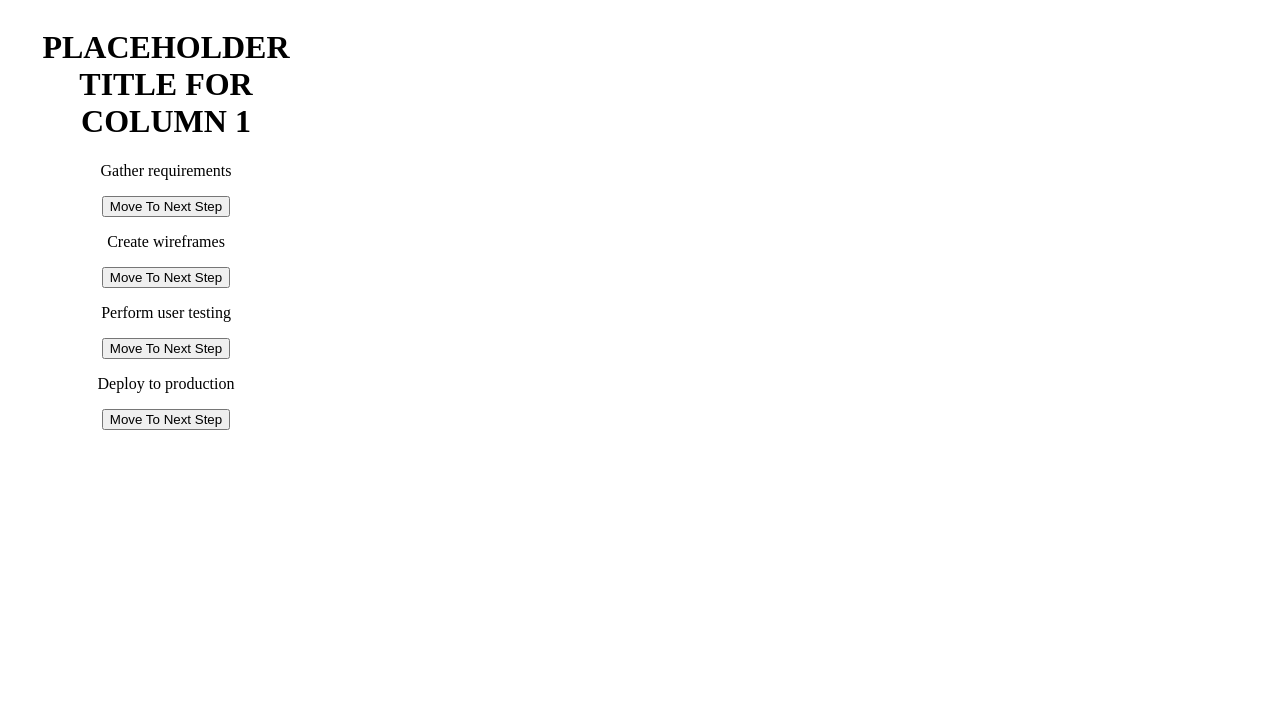
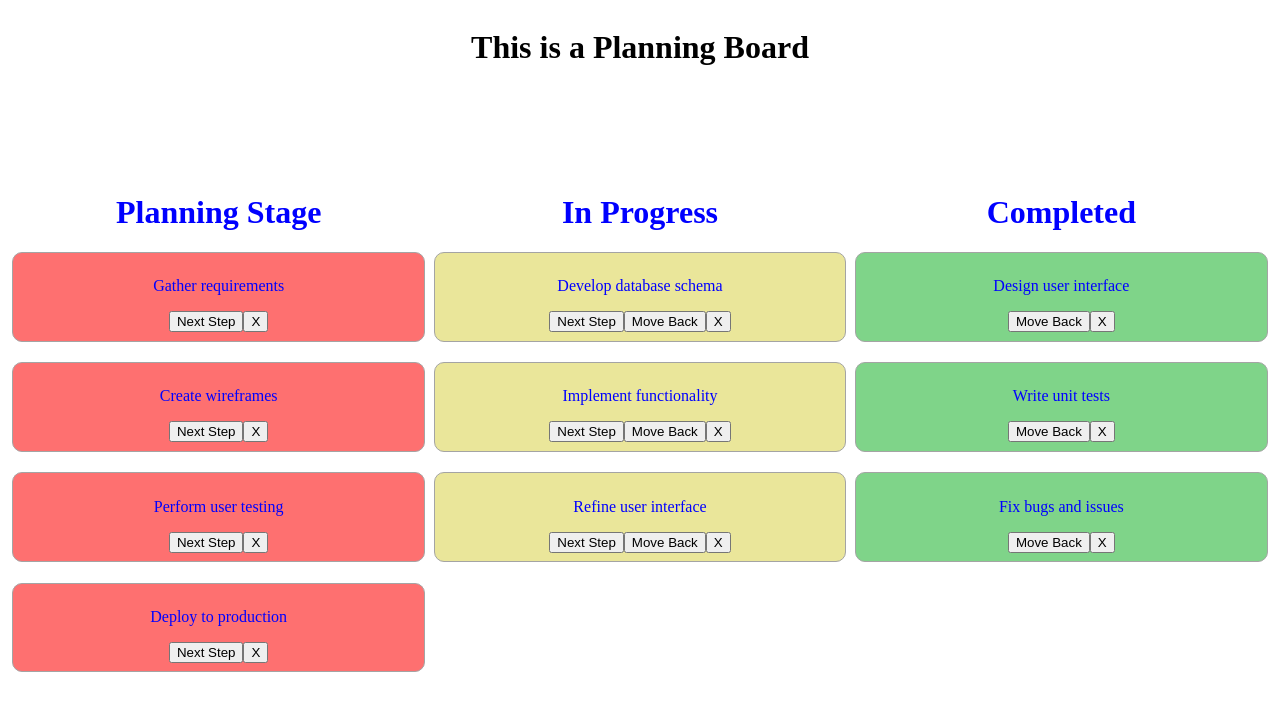
Before and after one commit to brennanp93/planning-board-vite, a React (Vite) app: page / in a window 1280 px wide. Shown: the top 710 px of the page. Built offline with nearby package versions, Linux system fonts and the light colour scheme.

Commit message:
minor stying. add delete button. add next step btn

```diff
--- a/src/App.css
+++ b/src/App.css
@@ -4,25 +4,57 @@
   text-align: center;
   margin: 0;
   display: grid;
-  grid-template-columns: repeat(4, 1fr);
-  grid-template-rows: 1fr;
+  /* grid-template-columns: repeat(4, 1fr);
+  grid-template-rows: 1fr; */
   height: 100vh;
 }
 
+.App {
+  height: 100vh;
+  display: grid;
+  grid-template-columns: repeat(3, 1fr);
+  grid-template-rows: repeat(5, 1fr);
+}
 
-/*
-body {
-} */
+.column1,
+.column2,
+.column3 {
+  color: blue;
+  grid-row: 2/4;
+  display: grid;
+  grid-template-rows: repeat(auto, 1fr);
+  margin: 1%;
+  margin-bottom: 5%;
+}
 
 .column1 {
-  /* grid-column: 2/3; */
+  grid-column: 1/2;
 }
-.tuna {
-  /* grid-column: 2/3; */
-  color: red;
+.column2 {
+  grid-column: 2/3;
 
 }
 .column3 {
-  grid-column: 3/4;
+  grid-column: 3/4;}
 
+.step-box{
+  border: solid rgb(164, 164, 164) 1px;
+  border-radius: 10px;
+  margin-bottom: 5%;
+  padding: 2%;
 }
+
+.column1>.step-box{
+  background-color: rgba(253, 1, 1, 0.56);
+}
+.column2>.step-box{
+  background-color: rgba(218, 211, 75, 0.56);
+}
+.column3>.step-box{
+  background-color: rgba(72, 194, 86, 0.697);
+}
+
+.header-title{
+  grid-column: 1/4;
+  grid-row: 1/2;
+}
--- a/src/App.jsx
+++ b/src/App.jsx
@@ -5,6 +5,7 @@ import "./App.css";
 import Column1 from "./Components/Column1";
 import Column2 from "./Components/Column2";
 import Column3 from "./Components/Column3";
+import HeaderTitle from "./Components/HeaderTitle";
 
 function App() {
   const [planningList, setPlanningList] = useState(planningBoardData);
@@ -15,23 +16,33 @@ function App() {
     setPlanningList(updateStep);
   }
 
+  function deleteStep(id) {
+    let deleteStep = [...planningList];
+    deleteStep = deleteStep.filter((item) => item.id !== id);
+    setPlanningList(deleteStep);
+  }
+
   return (
     <div className="App">
+      <HeaderTitle />
       <Column1
         planningList={planningList}
         setPlanningList={setPlanningList}
         setStep={setStep}
+        deleteStep={deleteStep}
       />
-      {/* <Column2
+      <Column2
         planningList={planningList}
         setPlanningList={setPlanningList}
         setStep={setStep}
-      /> */}
-      {/* <Column2
+        deleteStep={deleteStep}
+      />
+      <Column3
         planningList={planningList}
         setPlanningList={setPlanningList}
         setStep={setStep}
-      /> */}
+        deleteStep={deleteStep}
+      />
     </div>
   );
 }
--- a/src/Components/Column1.jsx
+++ b/src/Components/Column1.jsx
@@ -1,18 +1,24 @@
-export default function Column1({ planningList, setPlanningList, setStep }) {
+export default function Column1({
+  planningList,
+  setPlanningList,
+  setStep,
+  deleteStep,
+}) {
   let column1Data = planningList.filter((item) => item.step === 1);
   return (
     <div className="column1">
-      <h1>PLACEHOLDER TITLE FOR COLUMN 1</h1>
-      <div>
+      <h1>Planning Stage</h1>
+      {/* <div> */}
+      <>
         {column1Data.map((item, idx) => (
-          <div key={item.id}>
+          <div key={item.id} className="step-box">
             <p>{item.content}</p>
-            <button onClick={() => setStep(item.id, 2)}>
-              Move To Next Step
-            </button>
+            <button onClick={() => setStep(item.id, 2)}>Next Step</button>
+            <button onClick={() => deleteStep(item.id)}>X</button>
           </div>
         ))}
-      </div>
+      </>
+      {/* </div> */}
     </div>
   );
 }
--- a/src/Components/Column2.jsx
+++ b/src/Components/Column2.jsx
@@ -1,21 +1,23 @@
-export default function Column1({ planningList, setPlanningList, setStep }) {
+export default function Column1({
+  planningList,
+  setPlanningList,
+  setStep,
+  deleteStep,
+}) {
   let column1Data = planningList.filter((item) => item.step === 2);
   return (
-    <div >
-      <div className="tuna">
-        <h1>PLACEHOLDER TITLE FOR COLUMN 2</h1>
-        <div>
-          {column1Data.map((item, idx) => (
-            <div key={item.id}>
-              <p>{item.content}</p>
-              <button onClick={() => setStep(item.id, 3)}>
-                Move To Next Step
-              </button>
-              <button onClick={() => setStep(item.id, 1)}>Move Back</button>
-            </div>
-          ))}
-        </div>
-      </div>
+    <div className="column2">
+      <h1>In Progress</h1>
+      <>
+        {column1Data.map((item, idx) => (
+          <div key={item.id} className="step-box">
+            <p>{item.content}</p>
+            <button onClick={() => setStep(item.id, 3)}>Next Step</button>
+            <button onClick={() => setStep(item.id, 1)}>Move Back</button>
+            <button onClick={() => deleteStep(item.id)}>X</button>
+          </div>
+        ))}
+      </>
     </div>
   );
 }
--- a/src/Components/Column3.jsx
+++ b/src/Components/Column3.jsx
@@ -1,16 +1,22 @@
-export default function Column1({ planningList, setPlanningList, setStep }) {
+export default function Column1({
+  planningList,
+  setPlanningList,
+  setStep,
+  deleteStep,
+}) {
   let column1Data = planningList.filter((item) => item.step === 3);
   return (
     <div className="column3">
-      <h1>PLACEHOLDER TITLE FOR COLUMN 3</h1>
-      <div>
+      <h1>Completed</h1>
+      <>
         {column1Data.map((item, idx) => (
-          <div key={item.id}>
+          <div key={item.id} className="step-box">
             <p>{item.content}</p>
             <button onClick={() => setStep(item.id, 2)}>Move Back</button>
+            <button onClick={() => deleteStep(item.id)}>X</button>
           </div>
         ))}
-      </div>
+      </>
     </div>
   );
 }
--- /dev/null
+++ b/src/Components/HeaderTitle.jsx
@@ -0,0 +1,7 @@
+export default function HeaderTitle() {
+  return (
+    <div className="header-title">
+      <h1>This is a Planning Board</h1>
+    </div>
+  )
+}
```
